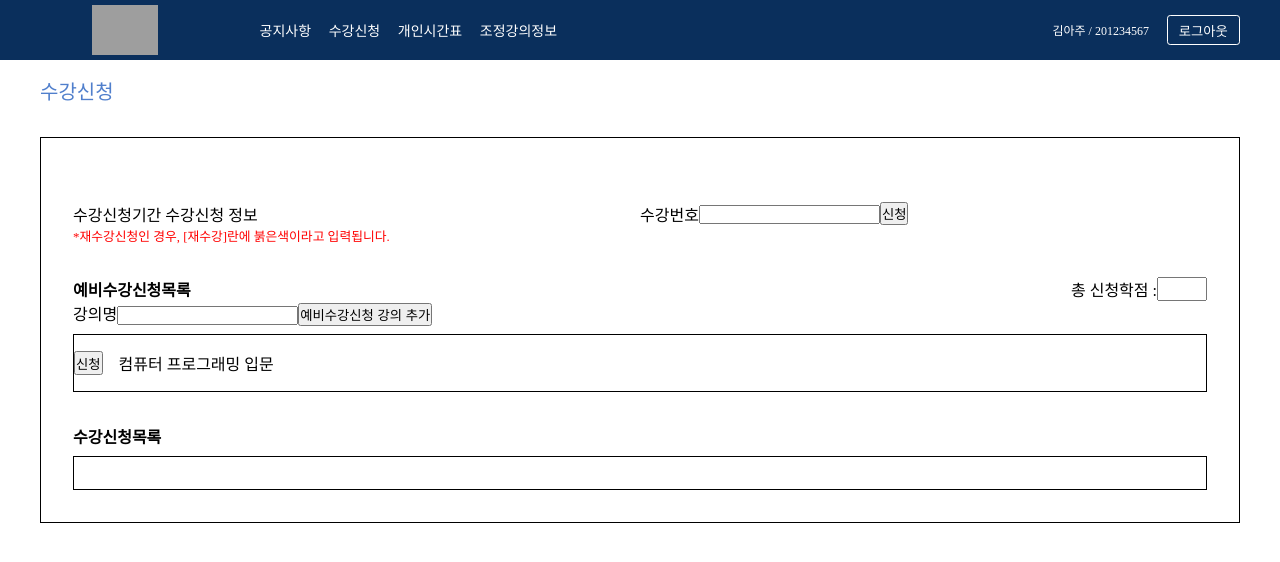
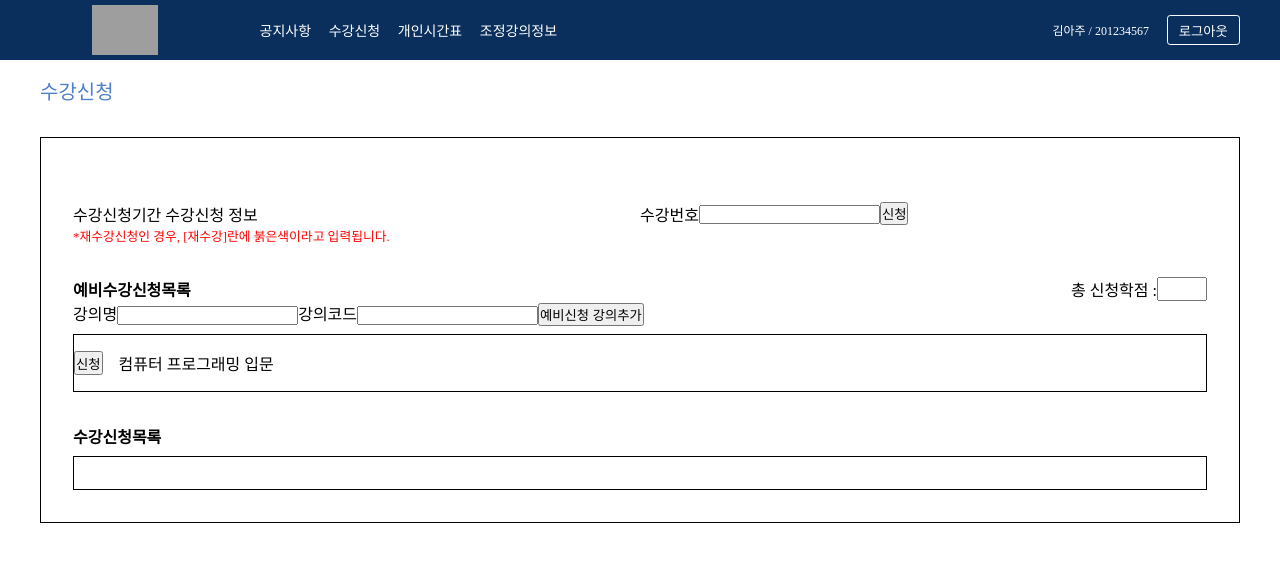
Before and after one commit to hjhj97/next-ajou-sugang, a Next.js app: page /apply in a window 1280 px wide. Shown: the top 562 px of the page. Built offline with nearby package versions, Linux system fonts and the light colour scheme; grey boxes are pictures that could not be loaded.

Commit message:
feat : 강의코드 input 추가

```diff
--- a/pages/apply/index.tsx
+++ b/pages/apply/index.tsx
@@ -10,6 +10,7 @@ export interface Lecture {
 
 function Apply() {
   const lectureRef = useRef<HTMLInputElement>();
+  const lectureCodeRef = useRef<HTMLInputElement>();
   const [sugangList, setSugangList] = useState<Lecture[]>([{ code: "AB123", name: "컴퓨터 프로그래밍 입문" }]);
 
   const onClickApply = async (code: string) => {
@@ -27,11 +28,17 @@ function Apply() {
   };
 
   const addPreSugang = () => {
-    if (lectureRef.current == undefined) return;
+    if (lectureRef.current == undefined || lectureCodeRef.current == undefined) return;
     const lectureName = lectureRef.current?.value;
+    const lectrueCode = lectureCodeRef.current?.value;
+    if (lectureName == "" || lectrueCode == "") {
+      alert("강의명과 코드를 입력해주세요");
+      return;
+    }
 
-    setSugangList((prev) => [...prev, { name: lectureName, code: "NONE" }]);
+    setSugangList((prev) => [...prev, { name: lectureName, code: lectrueCode }]);
     lectureRef.current.value = "";
+    lectureCodeRef.current.value = "";
   };
 
   return (
@@ -67,7 +74,9 @@ function Apply() {
           <div>
             <label htmlFor="lecture-name">강의명</label>
             <input type="text" id="lecture-name" ref={lectureRef} />
-            <button onClick={addPreSugang}>예비수강신청 강의 추가</button>
+            <label htmlFor="lecture-code">강의코드</label>
+            <input type="text" id="lecture-code" ref={lectureCodeRef} />
+            <button onClick={addPreSugang}>예비신청 강의추가</button>
           </div>
           <SugangTable sugangList={sugangList} onClickApply={onClickApply} />
         </div>
```
